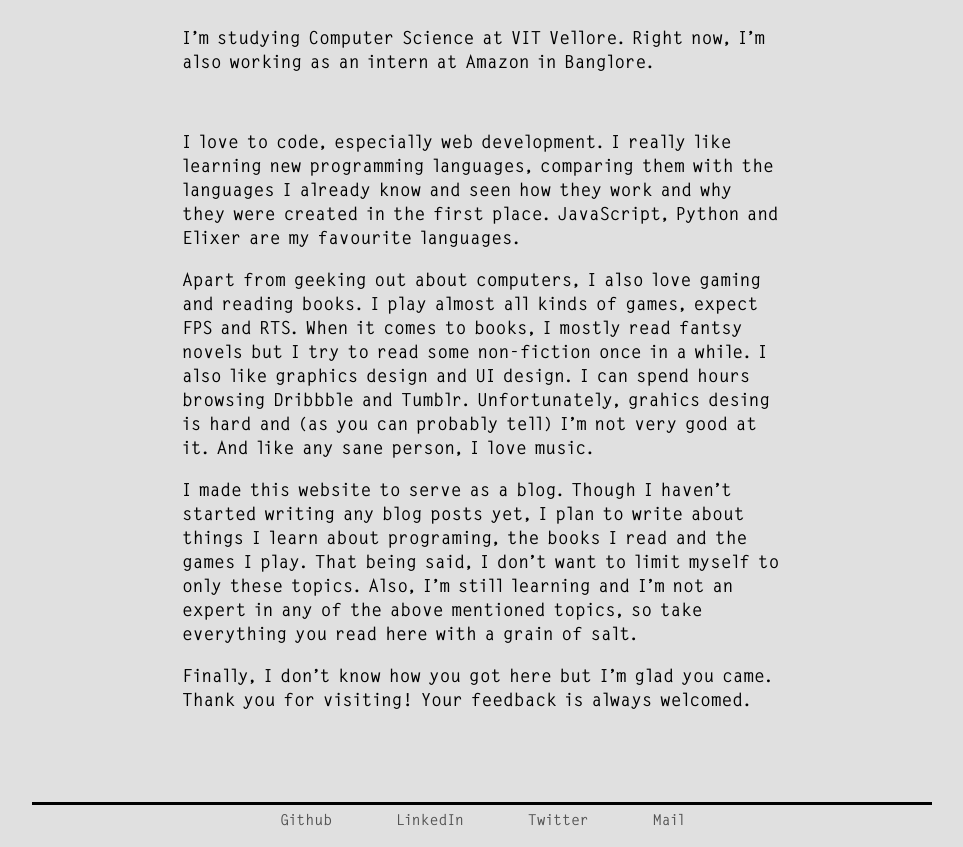
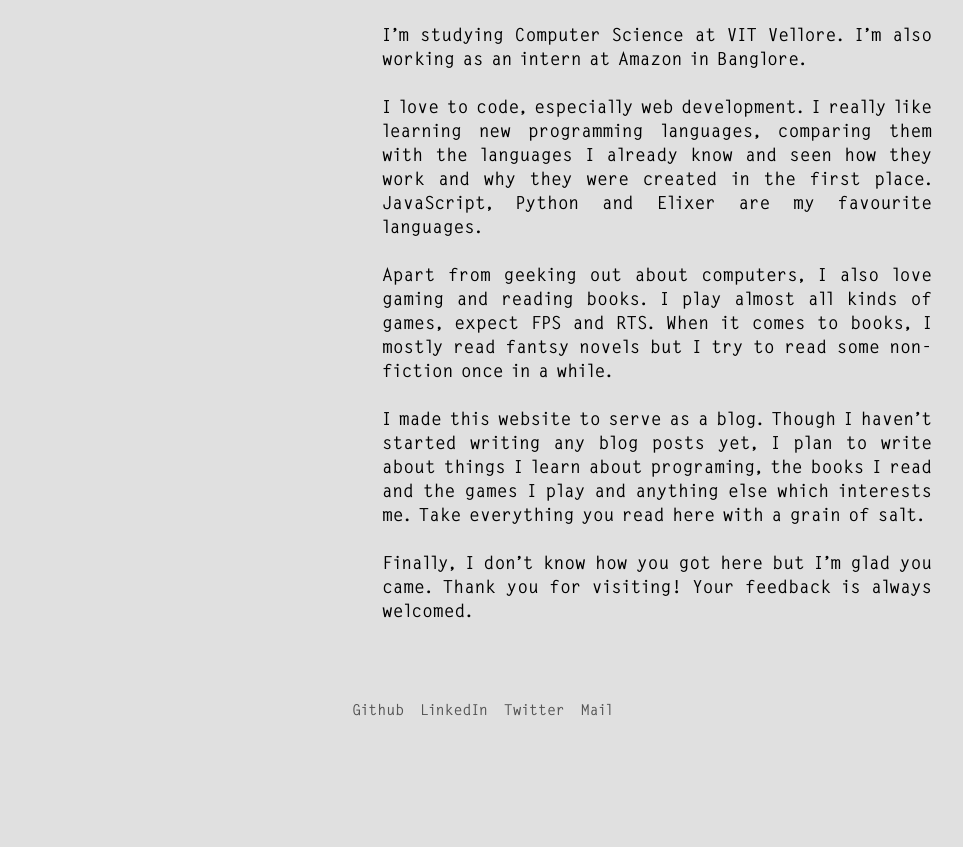
Before and after one commit to Ratnasambhav/Ratnasambhav.github.io, a Gatsby site: page / in a window 1280 px wide. Shown: the part 281-1128 px from the top of the page, without its empty margins (158-1121 px from the left). After the commit the page ends 1018 px from the top, so only its background shows below. Built offline with nearby package versions, Linux system fonts and the light colour scheme; Gatsby itself is replaced by a stand-in of ours.

Commit message:
Changed layout

```diff
--- a/public/chunk-map.json
+++ b/public/chunk-map.json
@@ -1 +1 @@
-{"app":["/app-27c549b4d94c6a8989c7.js"],"component---src-pages-blog-js":["/component---src-pages-blog-js.5c928e1623f03f258593.css","/component---src-pages-blog-js-b4caf522f48b5c9d1ad9.js"],"component---src-pages-index-js":["/component---src-pages-index-js.5c928e1623f03f258593.css","/component---src-pages-index-js-466bcc1b6ece5cc509f1.js"],"pages-manifest":["/pages-manifest-babd42ce31e0ae73d056.js"]}
+{"app":["/app-27c549b4d94c6a8989c7.js"],"component---src-pages-blog-js":["/component---src-pages-blog-js-c2f5f24b446efc4c7a28.js"],"component---src-pages-index-js":["/component---src-pages-index-js.e90a8d562afbecec1130.css","/component---src-pages-index-js-5718a6e2c4a64b933fbb.js"],"pages-manifest":["/pages-manifest-babd42ce31e0ae73d056.js"]}
--- a/src/components/hero.jsx
+++ b/src/components/hero.jsx
@@ -2,12 +2,21 @@ import React from 'react';
 
 export default () => (
   <div className="hero">
-    <p className="hero--header">Hi, I&apos;m Ratnasmabhav Priyadarshi.</p>
-    <p className="hero--text">I&apos;m studying Computer Science at VIT Vellore. Right now, I&apos;m also working as an intern at Amazon in Banglore.</p>
+    <span className="hero--header">Hi, I&apos;m</span>
+    <span className="hero--header">Ratnasmabhav Priyadarshi</span>
+    <span className="hero--text">I&apos;m studying Computer Science at VIT Vellore. I&apos;m also working as an intern at Amazon in Banglore.
     <br/>
-    <p className="hero--text">I love to code, especially web development. I really like learning new programming languages, comparing them with the languages I already know and seen how they work and why they were created in the first place. JavaScript, Python and Elixer are my favourite languages.</p>
-    <p className="hero--text">Apart from geeking out about computers, I also love gaming and reading books. I play almost all kinds of games, expect FPS and RTS. When it comes to books, I mostly read fantsy novels but I try to read some non-fiction once in a while. I also like graphics design and UI design. I can spend hours browsing Dribbble and Tumblr. Unfortunately, grahics desing is hard and (as you can probably tell) I&apos;m not very good at it. And like any sane person, I love music.</p>
-    <p className="hero--text">I made this website to serve as a blog. Though I haven&apos;t started writing any blog posts yet, I plan to write about things I learn about programing, the books I read and the games I play. That being said, I don&apos;t want to limit myself to only these topics. Also, I&apos;m still learning and I&apos;m not an expert in any of the above mentioned topics, so take everything you read here with a grain of salt.</p>
-    <p className="hero--text">Finally, I don&apos;t know how you got here but I&apos;m glad you came. Thank you for visiting! Your feedback is always welcomed.</p>
+    <br/>
+    I love to code, especially web development. I really like learning new programming languages, comparing them with the languages I already know and seen how they work and why they were created in the first place. JavaScript, Python and Elixer are my favourite languages.
+    <br/>
+    <br/>
+    Apart from geeking out about computers, I also love gaming and reading books. I play almost all kinds of games, expect FPS and RTS. When it comes to books, I mostly read fantsy novels but I try to read some non-fiction once in a while.
+    {/* I also like graphics design and UI design. I can spend hours browsing Dribbble and Tumblr. Unfortunately, grahics desing is hard and (as you can probably tell) I&apos;m not very good at it. And like any sane person, I love music. */}
+    <br/>
+    <br/>
+    I made this website to serve as a blog. Though I haven&apos;t started writing any blog posts yet, I plan to write about things I learn about programing, the books I read and the games I play and anything else which interests me. Take everything you read here with a grain of salt.
+    <br/>
+    <br/>
+    Finally, I don&apos;t know how you got here but I&apos;m glad you came. Thank you for visiting! Your feedback is always welcomed.</span>
   </div>
 )
--- a/src/sass/partials/global.sass
+++ b/src/sass/partials/global.sass
@@ -11,7 +11,6 @@ body
   max-width: 900px
 
 .navbar
-  border-bottom: 3px solid #000
   padding-bottom: 9px
   display: flex
   align-items: flex-end
@@ -45,7 +44,6 @@ body
 
 .footer
   margin: 10px 0
-  border-top: 3px solid #000
   padding-top: 9px
   display: flex
   justify-content: center
@@ -56,7 +54,7 @@ body
     text-decoration: none
     color: #545454
     float: right
-    margin: 0 2rem 0.5rem 2rem
+    margin: 0 0.5rem 0.5rem 0.5rem
     &:hover
       color: #000
 
--- a/src/sass/partials/hero.sass
+++ b/src/sass/partials/hero.sass
@@ -1,15 +1,21 @@
 .hero
-  margin: 60px auto
-  max-width: 600px
+  margin: 60px 0
+  display: flex
+  flex-direction: column
   &--text
+    align-self: flex-end
+    max-width: 550px
     font-family: 'Letter vince'
     font-size: 18px
     text-align: left
     line-height: 24px
+    text-align: justify
+    margin-top: 80px
   &--header
+    max-width: 600px
     font-family: 'Letter Gothic FS ExBd'
     font-size: 40px
-    margin-bottom: 40px
+    margin: 0
 
 @media screen and (max-width: 599px)
   .hero
```
Also changed, not shown: public/webpack.stats.json (+1 -1 lines), src/sass/style.css, 9 other files.
